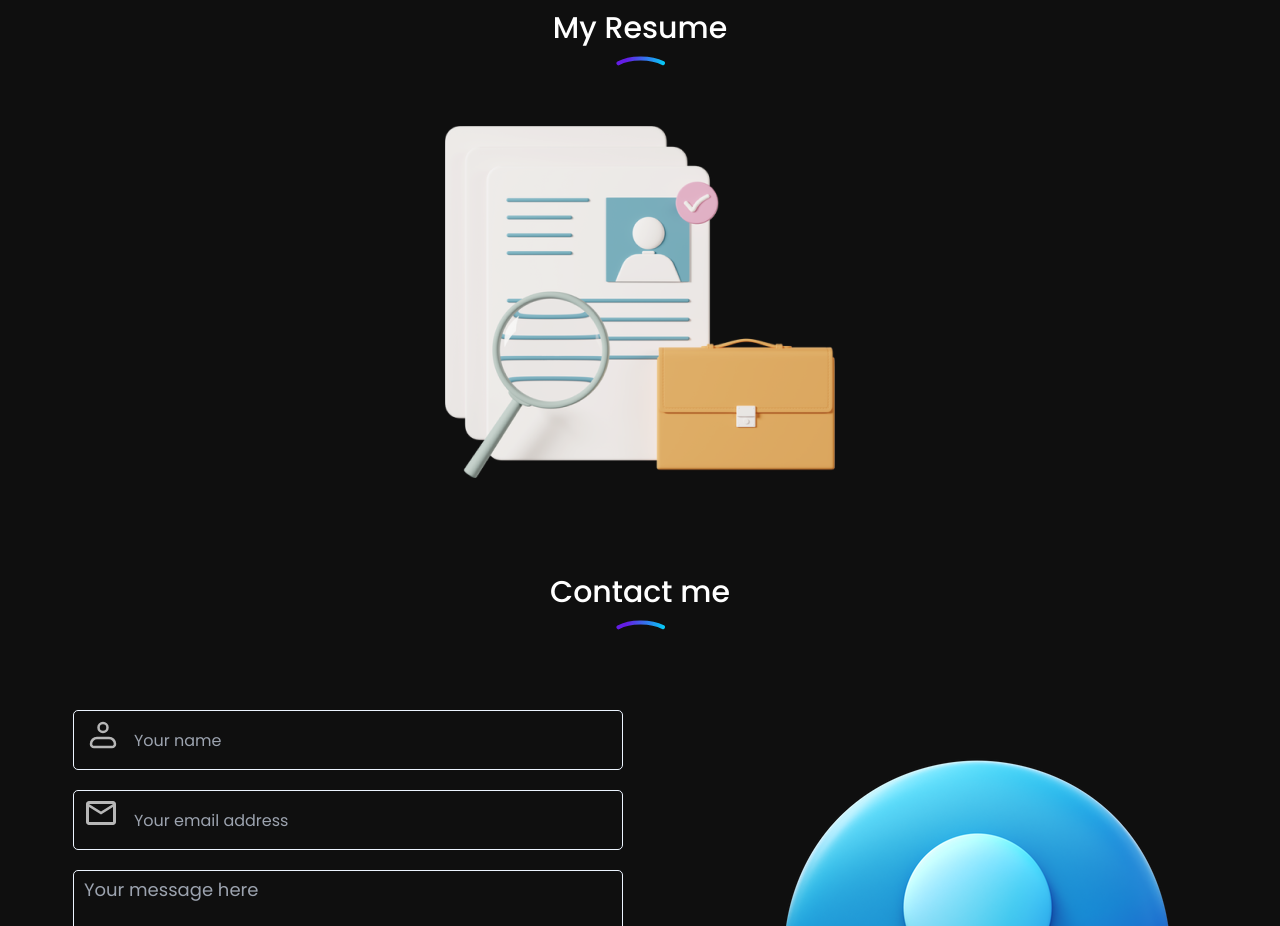
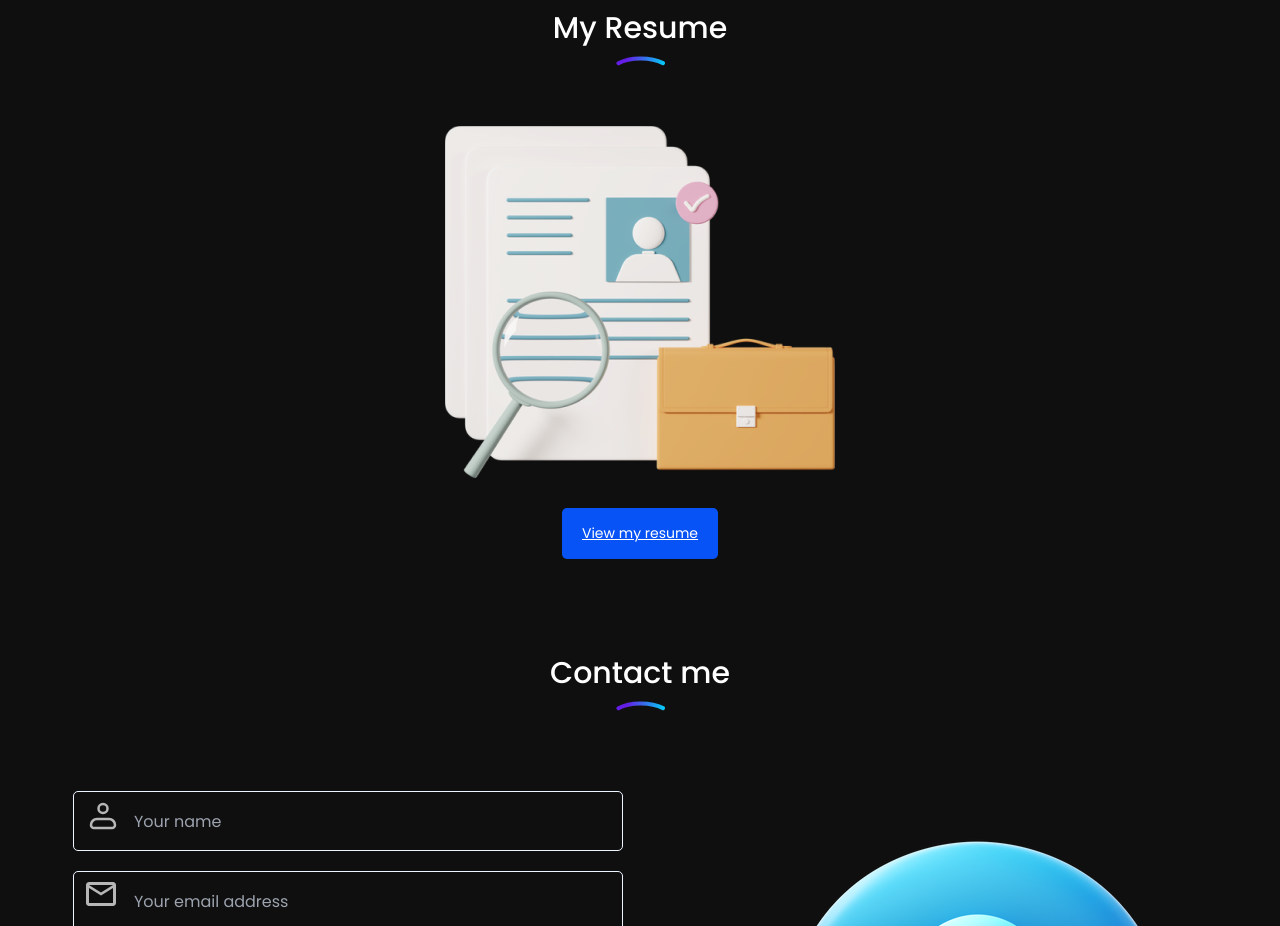
Before and after one commit to Ayotowiwa/myporfolio, a Next.js app: page / in a window 1280 px wide. Shown: the part 4600-5526 px from the top of the page. Built offline with nearby package versions, Linux system fonts and the light colour scheme.

Commit message:
link button added

```diff
--- a/src/app/page.tsx
+++ b/src/app/page.tsx
@@ -328,13 +328,19 @@ export default function Home() {
           <h1 className=" text-[30px] font-medium ">My Resume</h1>
           <Image src={curveUnderIcon} alt=" underline curve " />
         </div>
-        <div className="flex gap-[128px] justify-center items-center ">
+        <div className="flex flex-col gap-[30px] justify-center items-center ">
 
           <Image
             className=" md:flex "
             src={resumeImage}
             alt="contact person avatar"
           />
+           <a
+            href=""
+            className=" px-[20px] md:mx-0 mx-auto w-fit py-[15px] bg-[#0853f5] rounded-[5px] underline "
+          >
+            View my resume
+          </a>
         </div>
       </div>
         <div className="contact-me flex flex-col gap-[80px] ">
```
